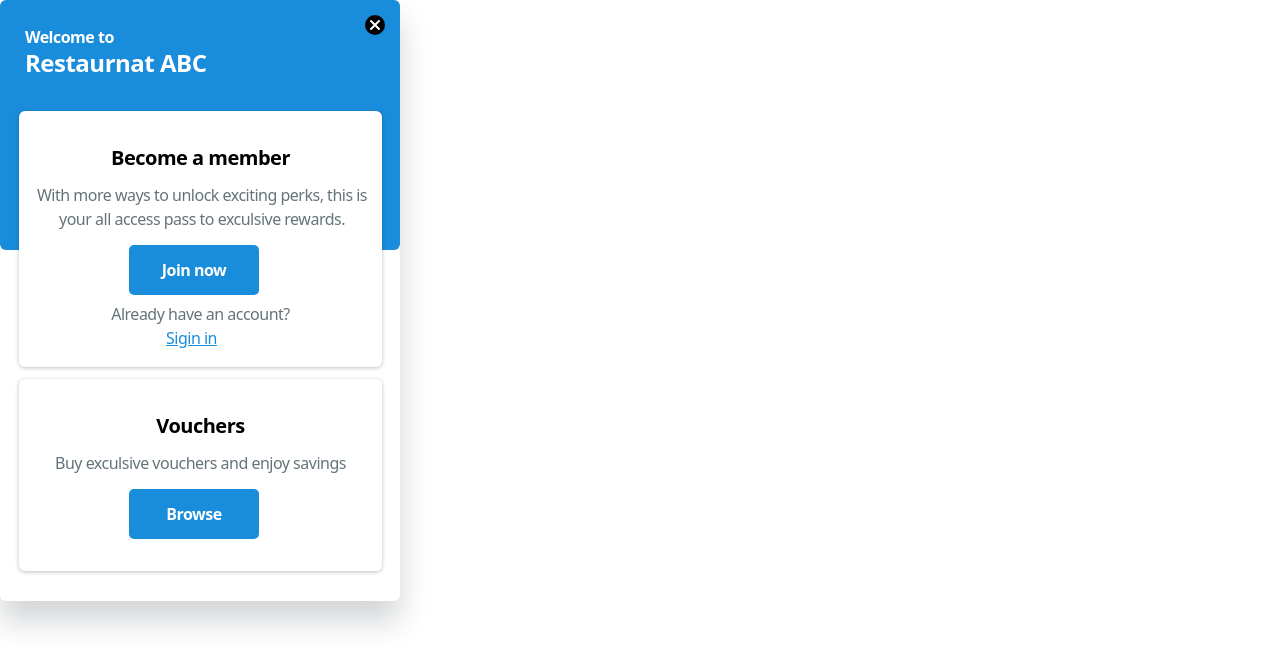
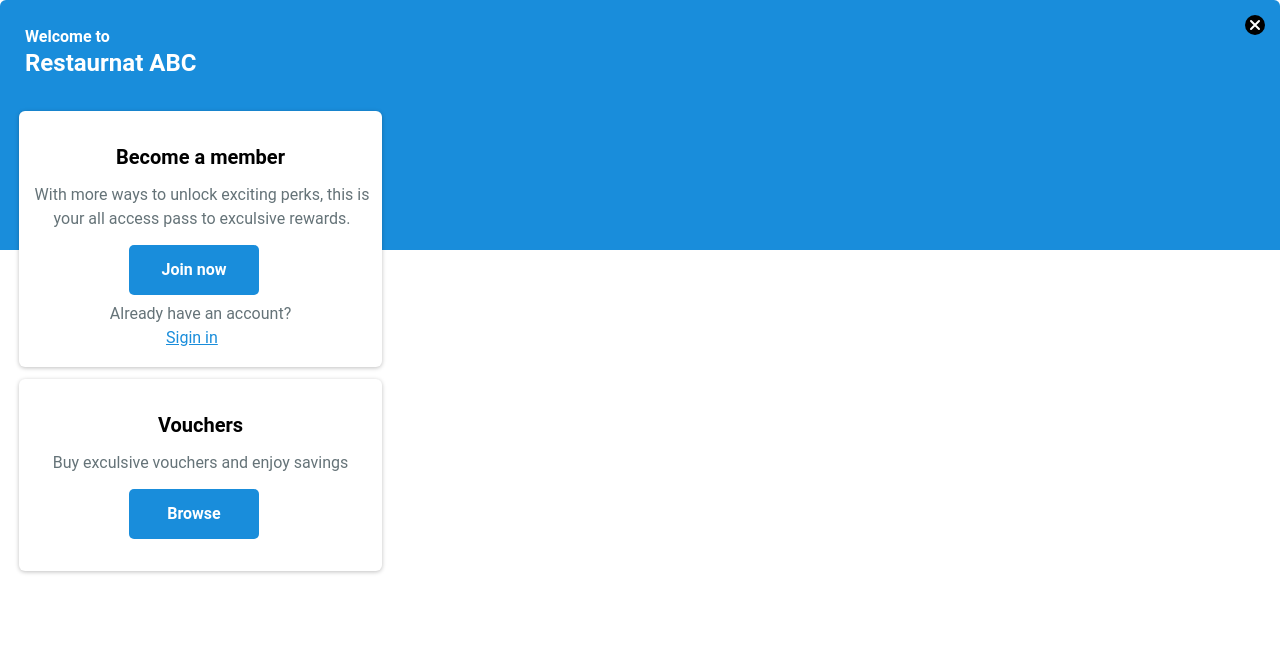
Before and after one commit to robinhood8865/nextWidget, a Next.js app: page /welcome in a window 1280 px wide. Shown: the top 668 px of the page. Built offline with nearby package versions, Linux system fonts and the light colour scheme.

Commit message:
init: layout & welcome

```diff
--- a/pages/index.js
+++ b/pages/index.js
@@ -3,7 +3,7 @@ import { usePopper } from "react-popper";
 import Head from "next/head";
 import Image from "next/image";
 import styles from "../styles/Home.module.css";
-import Welcome from "./welcome";
+import Layout from "./layout";
 
 export default function Home() {
   const [referenceElement, setReferenceElement] = useState(null);
@@ -23,15 +23,30 @@ export default function Home() {
         onClick={() => {
           setShowWidget(!showWidget);
         }}
-        ref={setReferenceElement}
-        className="absolute bottom-4 right-4 p-2 rounded-l-lg rounded-t-lg bg-blue-700 hover:bg-blue-600 shadow-md hover:shadow-lg text-white"
+        // ref={setReferenceElement}
+        className="z-10 absolute transition bottom-4 right-4 p-2 rounded-full h-[64px] w-[64px] bg-user-gray hover:bg-light-sky shadow-md hover:shadow-lg text-white"
         type="button"
       >
-        Restaurant
+        {showWidget && (
+          <svg
+            className="text-white h-13 w-13"
+            xmlns="http://www.w3.org/2000/svg"
+            fill="none"
+            viewBox="0 0 24 24"
+            stroke="currentColor"
+            aria-hidden="true"
+          >
+            <path
+              strokeLinejoin="round"
+              strokeWidth="3"
+              d="M6 18L18 6M6 6l12 12"
+            />
+          </svg>
+        )}
       </button>
       {showWidget && (
-        <div className="absolute right-4 bottom-20">
-          <Welcome />
+        <div className="absolute right-4 bottom-24 ">
+          <Layout />
         </div>
       )}
       {/* {showWidget && (<div
--- /dev/null
+++ b/pages/layout.jsx
@@ -0,0 +1,19 @@
+import React, { Fragment, useEffect } from "react";
+import PropTypes from "prop-types";
+import Welcome from "./welcome";
+
+const Layout = () => {
+  return (
+    <div className="w-[400px] h-[601px] rounded-md shadow-[0_20px_30px_0_rgba(28,040,50,0.2)] tracking-[-0.5px]">
+      <Welcome />
+      <div className="absolute top-[631px] w-full">
+        <div className="text-user-gray flex justify-center text-[16px]">
+          <p className="">Powerd by</p>
+          <p className="ml-[5px] font-bold">Custdelight</p>
+        </div>
+      </div>
+    </div>
+  );
+};
+
+export default Layout;
--- a/pages/welcome.jsx
+++ b/pages/welcome.jsx
@@ -3,11 +3,12 @@ import PropTypes from "prop-types";
 
 const Welcome = () => {
   return (
-    <div className="relative w-[400px] h-[601px] rounded-md shadow-[0_20px_30px_0_rgba(28,040,50,0.2)] font-sans tracking-[-0.5px]">
-      <div className="static w-full h-[250px] bg-[#198DDB] rounded-md  ">
+    <div className="relative ">
+      <div className="static w-full h-[250px] bg-light-sky rounded-t-md  ">
         <div className="absolute top-[15px] h-[20px] w-[20px] right-[15px] rounded-full bg-black p-[2.2px]">
           <svg
             className="text-white h-4 w-4 "
+            r
             xmlns="http://www.w3.org/2000/svg"
             fill="none"
             viewBox="0 0 24 24"
@@ -32,17 +33,17 @@ const Welcome = () => {
           <p className="mt-[35px] text-center left-[94px] text-[20px] leading-[23px] text-black font-bold">
             Become a member
           </p>
-          <p className=" mt-[14px]  text-center left-[94px] text-[16px] ml-[13px] mr-[10px] leading-[24px] text-[#657378]">
+          <p className="mt-[14px]  text-center left-[94px] text-[16px] ml-[13px] mr-[10px] leading-[24px] text-user-gray">
             With more ways to unlock exciting perks, this is your all access
             pass to exculsive rewards.
           </p>
-          <button className="mt-[14px] w-[130px] h-[50px] ml-[110px] rounded-[5px] bg-[#198DDB] text-white">
+          <button className="mt-[14px] w-[130px] h-[50px] ml-[110px] rounded-[5px] bg-light-sky text-white">
             <p className="text-[16px] font-bold">Join now</p>
           </button>
-          <p className="mt-[7px]  text-center left-[94px] text-[16px]  text-[#657378]">
+          <p className="mt-[7px]  text-center left-[94px] text-[16px]  text-user-gray">
             Already have an account?
           </p>
-          <button className="mb-[17px] ml-[147px] text-[#198DDB] underline ">
+          <button className="mb-[17px] ml-[147px] text-light-sky underline ">
             Sigin in
           </button>
         </div>
@@ -52,10 +53,10 @@ const Welcome = () => {
         <p className="mt-[35px]  text-center text-[20px] font-bold text-black leading-[23px]">
           Vouchers
         </p>
-        <p className="mt-[14px]  text-center left-[94px] text-[16px]  text-[#657378]">
+        <p className="mt-[14px]  text-center left-[94px] text-[16px]  text-user-gray">
           Buy exculsive vouchers and enjoy savings
         </p>
-        <button className="mt-[14px] w-[130px] h-[50px] ml-[110px] rounded-[5px] bg-[#198DDB]">
+        <button className="mt-[14px] w-[130px] h-[50px] ml-[110px] rounded-[5px] bg-light-sky">
           <p className="text-[16px] text-white font-bold">Browse</p>
         </button>
       </div>
--- a/styles/globals.css
+++ b/styles/globals.css
@@ -1,12 +1,13 @@
 @tailwind base;
 @tailwind components;
 @tailwind utilities;
+@import url('https://fonts.googleapis.com/css2?family=Roboto&display=swap');
+
 html,
 body {
   padding: 0;
   margin: 0;
-  font-family: -apple-system, BlinkMacSystemFont, Segoe UI, Roboto, Oxygen,
-    Ubuntu, Cantarell, Fira Sans, Droid Sans, Helvetica Neue, sans-serif;
+  font-family: 'Roboto', sans-serif;
 }
 
 a {
--- a/tailwind.config.js
+++ b/tailwind.config.js
@@ -5,7 +5,12 @@ module.exports = {
     "./components/**/*.{js,ts,jsx,tsx}",
   ],
   theme: {
-    extend: {},
+    extend: {
+      colors: {
+        "light-sky": "#198DDB",
+        "user-gray": "#657378",
+      },
+    },
   },
   plugins: [],
-}
+};
```
